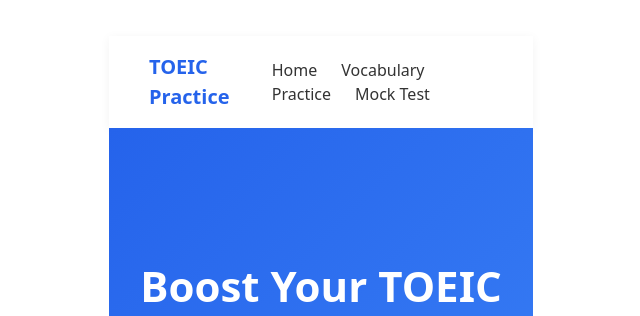
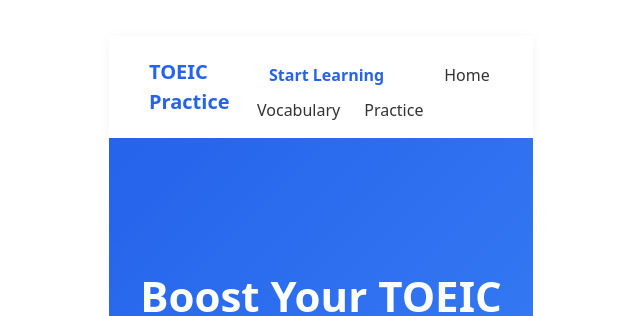
Before and after one commit to truongluu46/toeic-web, a React (Vite) app: page / in a window 1280 px wide. Shown: the part 464-780 px from the top of the page, without its empty margins (391-1031 px from the left). Built offline with nearby package versions, Linux system fonts and the light colour scheme.

Commit message:
feat: add client-side routing with react-router

```diff
--- a/package.json
+++ b/package.json
@@ -12,7 +12,8 @@
   "dependencies": {
     "axios": "^1.13.2",
     "react": "^19.2.0",
-    "react-dom": "^19.2.0"
+    "react-dom": "^19.2.0",
+    "react-router-dom": "^7.12.0"
   },
   "devDependencies": {
     "@eslint/js": "^9.39.1",
--- a/src/App.jsx
+++ b/src/App.jsx
@@ -1,7 +1,18 @@
+import { BrowserRouter, Routes, Route } from "react-router-dom";
 import Home from "./pages/home.jsx";
+import Practice from "./pages/Practice.jsx";
+import Vocabulary from "./pages/Vocabulary.jsx";
 
 function App() {
-  return <Home />;
+  return (
+    <BrowserRouter>
+    <Routes>
+      <Route path="/" element={<Home />} />
+      <Route path="/practice" element={<Practice />} />
+      <Route path="/practice" element={<Practice />} />
+    </Routes>
+    </BrowserRouter>
+  );
 }
 
 export default App;
--- a/src/pages/Home.jsx
+++ b/src/pages/Home.jsx
@@ -1,9 +1,12 @@
 import "./Home.css";
 import "../styles/animations.css";
 import useScrollAnimation from "../hooks/useScrollAnimation";
+import {useNavigate} from "react-router-dom";
+import { Link } from "react-router-dom";
 
 function Home() {
   useScrollAnimation();
+  const navigate = useNavigate();
 
   return (
     <div className="home">
@@ -11,10 +14,15 @@
       <header className="navbar reveal active">
         <div className="logo">TOEIC Practice</div>
         <nav>
-          <a href="/">Home</a>
-          <a href="/vocabulary">Vocabulary</a>
-          <a href="/practice">Practice</a>
-          <a href="/test">Mock Test</a>
+          <button
+          className = "btn primary"
+          onClick ={() => navigate("/practice")}
+          >
+            Start Learning
+          </button>
+          <Link to="/">Home</Link>
+          <Link to="/vocabulary">Vocabulary</Link>
+          <Link to="/practice">Practice</Link>
         </nav>
       </header>
 
--- /dev/null
+++ b/src/pages/Practice.jsx
@@ -0,0 +1,3 @@
+export default function Practice() {
+    return <div> Pratice Page</div>;
+}
--- /dev/null
+++ b/src/pages/Vocabulary.jsx
@@ -0,0 +1,3 @@
+export default function Vocabulary() {
+    return <div> Vocabulary Page</div>;
+}
```
Also changed, not shown: 1 other file (tests, documents, lock files or other folders).
